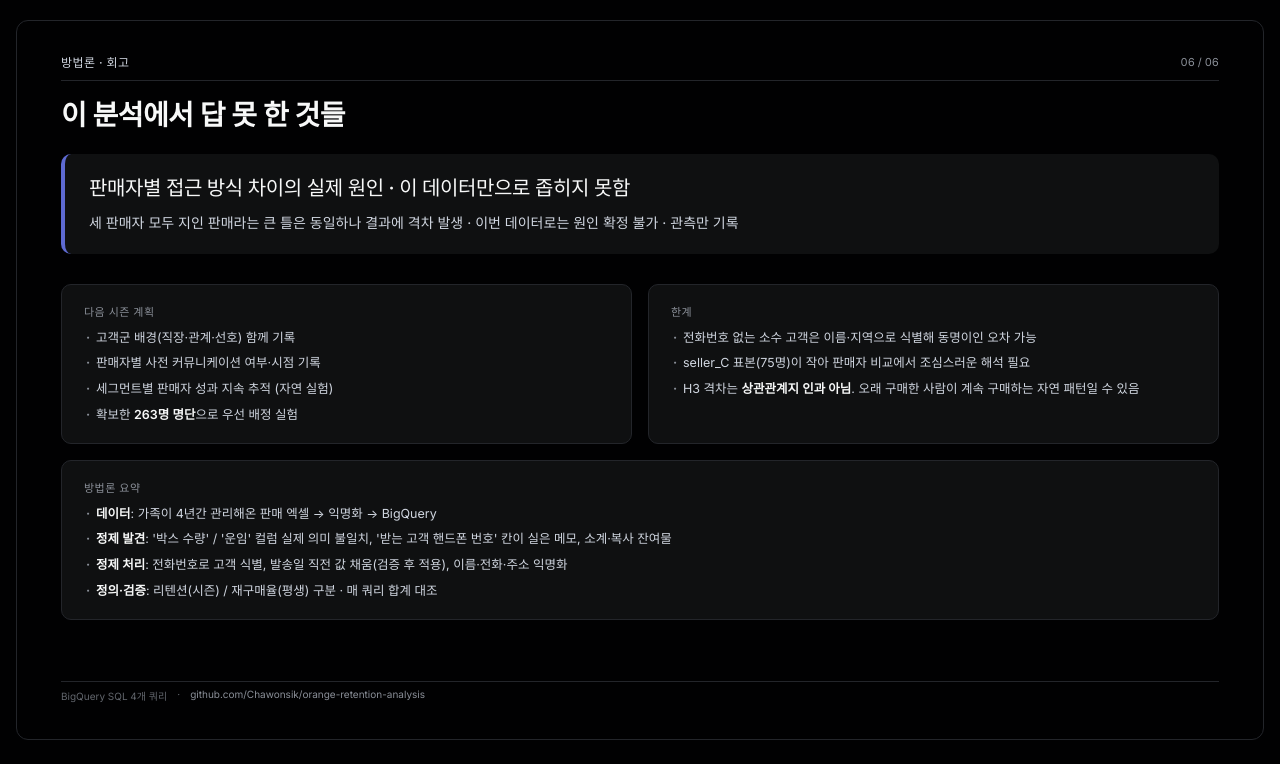
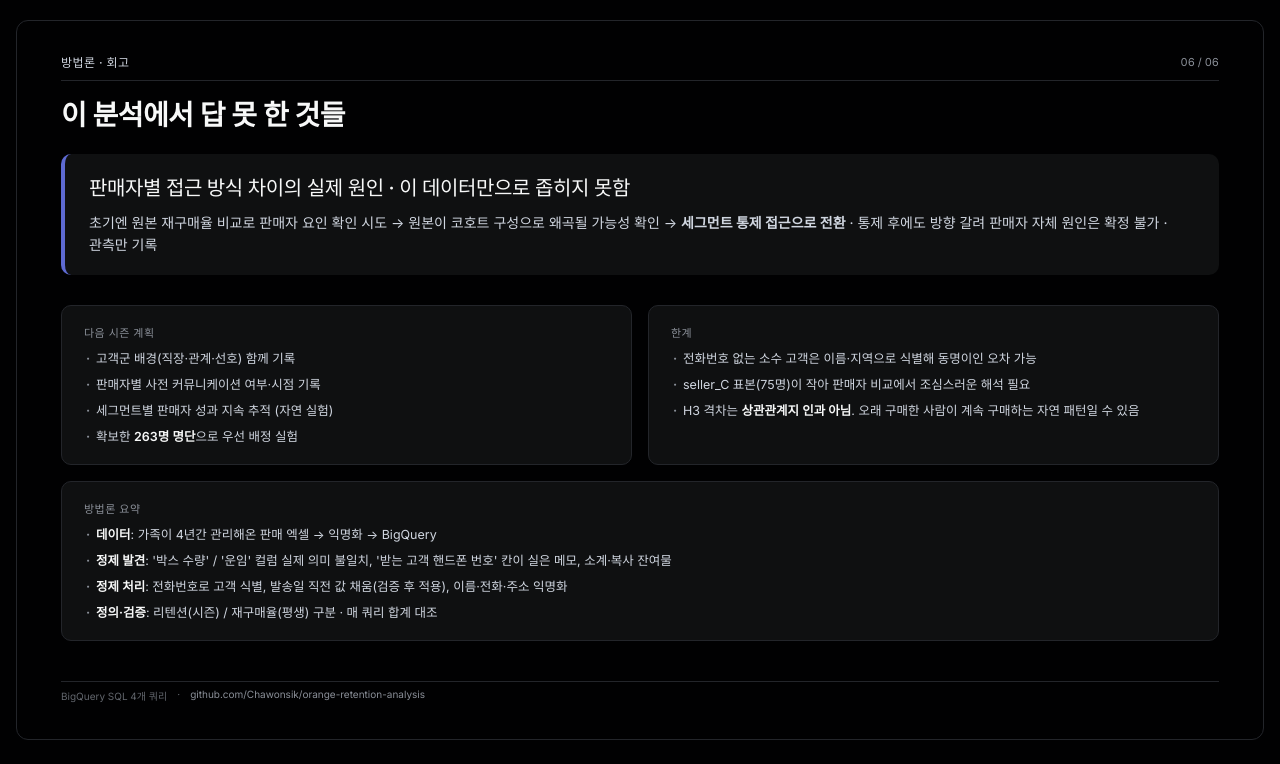
Before and after one commit to Chawonsik/orange-retention-analysis, a plain HTML site: page slides/index.html in a window 1280 px wide. Shown: the part 3704-4468 px from the top of the page. Drawn offline with Linux system fonts and the light colour scheme; a web font is replaced by a local one.

Commit message:
docs: add role, approach-choice, learnings per 4-section frame
- README top: 역할 line (개인 프로젝트 · 판단 강조)
- README H2 row: 원본 비교 대신 세그먼트 통제 접근 명시
- README 배움 section 신설
- Deck retro-body: Before → After 접근 전환 서사

Co-Authored-By: Claude Opus 4.7 <noreply@anthropic.com>

```diff
--- a/slides/index.html
+++ b/slides/index.html
@@ -745,7 +745,7 @@ body {
         판매자별 접근 방식 차이의 실제 원인 · 이 데이터만으로 좁히지 못함
       </div>
       <div class="retro-body">
-        세 판매자 모두 지인 판매라는 큰 틀은 동일하나 결과에 격차 발생 · 이번 데이터로는 원인 확정 불가 · 관측만 기록
+        초기엔 원본 재구매율 비교로 판매자 요인 확인 시도 → 원본이 코호트 구성으로 왜곡될 가능성 확인 → <strong>세그먼트 통제 접근으로 전환</strong> · 통제 후에도 방향 갈려 판매자 자체 원인은 확정 불가 · 관측만 기록
       </div>
     </div>
 
```
Also changed, not shown: 2 other files.
